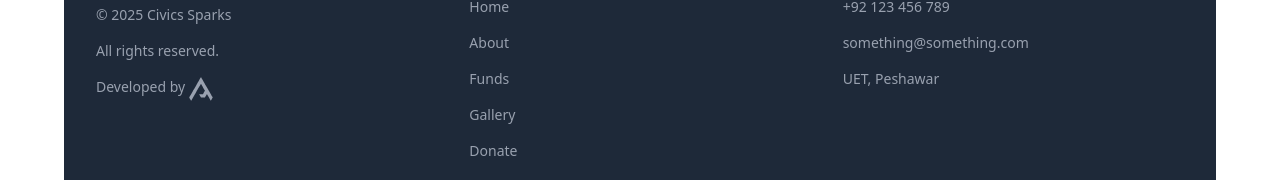
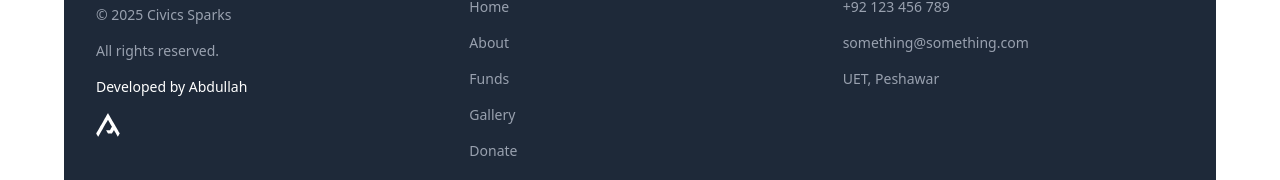
Before and after one commit to abdninesix/test, a React (Vite) app: page / in a window 1280 px wide. Shown: the part 3919-4099 px from the top of the page. Built offline with nearby package versions, Linux system fonts and the light colour scheme.

Commit message:
Sections

```diff
--- a/src/components/ContactSection.tsx
+++ b/src/components/ContactSection.tsx
@@ -44,7 +44,8 @@ const ContactSection = () => {
           </a>
           <p className='text-sm'>&copy; {new Date().getFullYear()} Civics Sparks</p>
           <p className='text-sm'>All rights reserved.</p>
-          <a href="https://abify.vercel.app" target="_noblank" className="flex">Developed by&nbsp;<Logo /></a>
+          <p className="flex items-center text-white">Developed by Abdullah</p>
+          <a href="https://abify.vercel.app" target="_noblank" className="text-white"><Logo /></a>
         </div>
 
         <div className='flex flex-col gap-4'>
--- a/src/components/FundUsage.tsx
+++ b/src/components/FundUsage.tsx
@@ -57,9 +57,9 @@ const FundUsage = () => {
             <span>Raised: PKR {currentAmount.toLocaleString()}</span>
             <span>Goal: PKR {totalGoal.toLocaleString()}</span>
           </div>
-          <div className="w-full bg-gray-200 rounded-full h-4 overflow-hidden">
+          <div className="w-full bg-gray-200 rounded-full h-8 overflow-hidden">
             <div
-              className="bg-mytheme h-4 transition-all duration-500 ease-out"
+              className="bg-mytheme h-full duration-500 ease-out"
               style={{ width: `${progress}%` }}
             />
           </div>
--- a/src/components/Logo.tsx
+++ b/src/components/Logo.tsx
@@ -1,7 +1,7 @@
 
 const Logo = () => {
   return (
-    <div className="flex group">
+    <div className="flex items-end group">
       {/* SVG Wrapper */}
       <div className="relative size-6 flex-shrink-0">
         <svg
```
